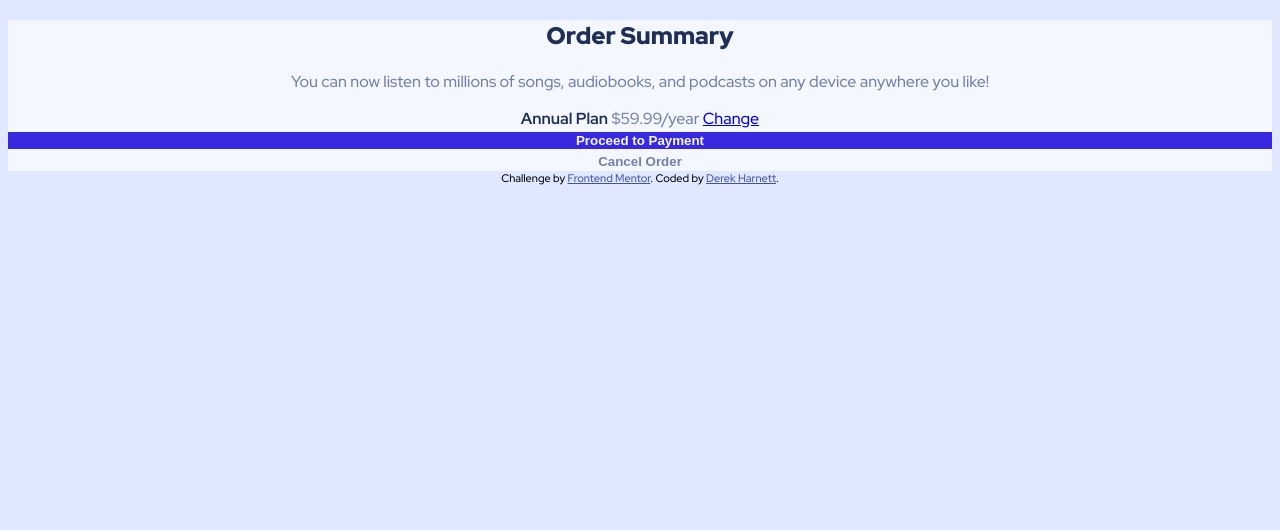
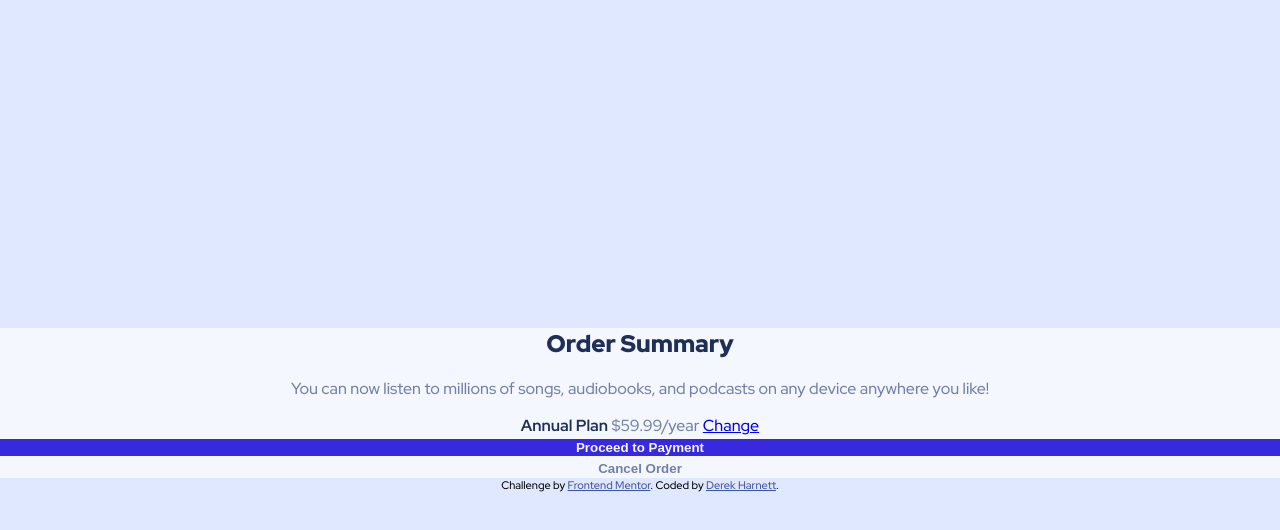
Before and after one commit to harnettd/order-summary, a plain HTML site: page index.html in a window 1280 px wide. Drawn offline with Linux system fonts and the light colour scheme.

Commit message:
style body

```diff
--- a/styles/styles.scss
+++ b/styles/styles.scss
@@ -5,9 +5,17 @@ html {
 }
 
 body {
+  align-content: center;
   background-color: $pale-blue;
+  display: flex;
+  flex-direction: column;
   font-family: 'Red Hat Display', sans-serif;
+  justify-content: center;
+  margin: 0;
+  min-height: 100vh;
+  padding: 0;
   text-align: center;
+  width: 100%;
 }
 
 main {
```
Also changed, not shown: styles/styles.css, 1 other file.
